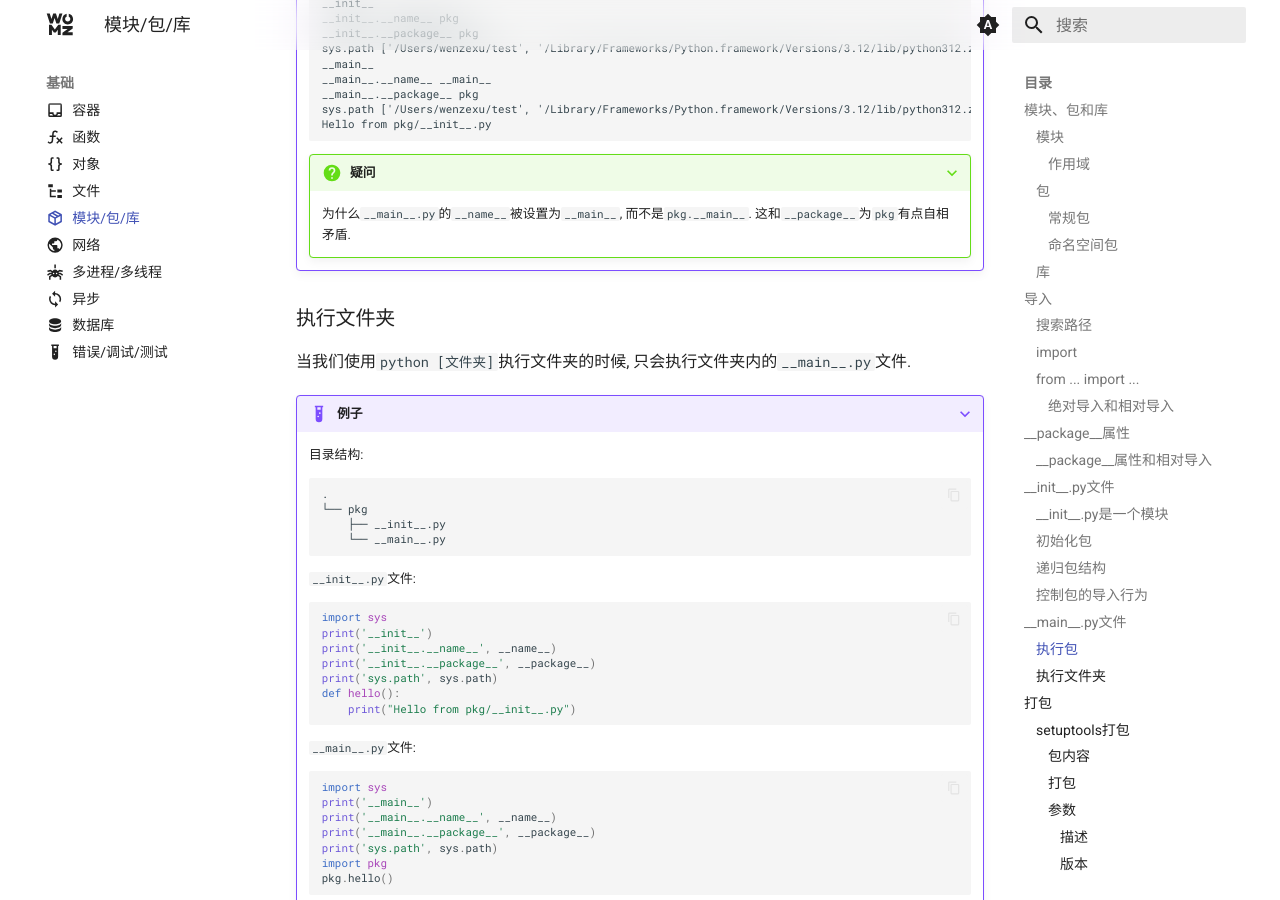
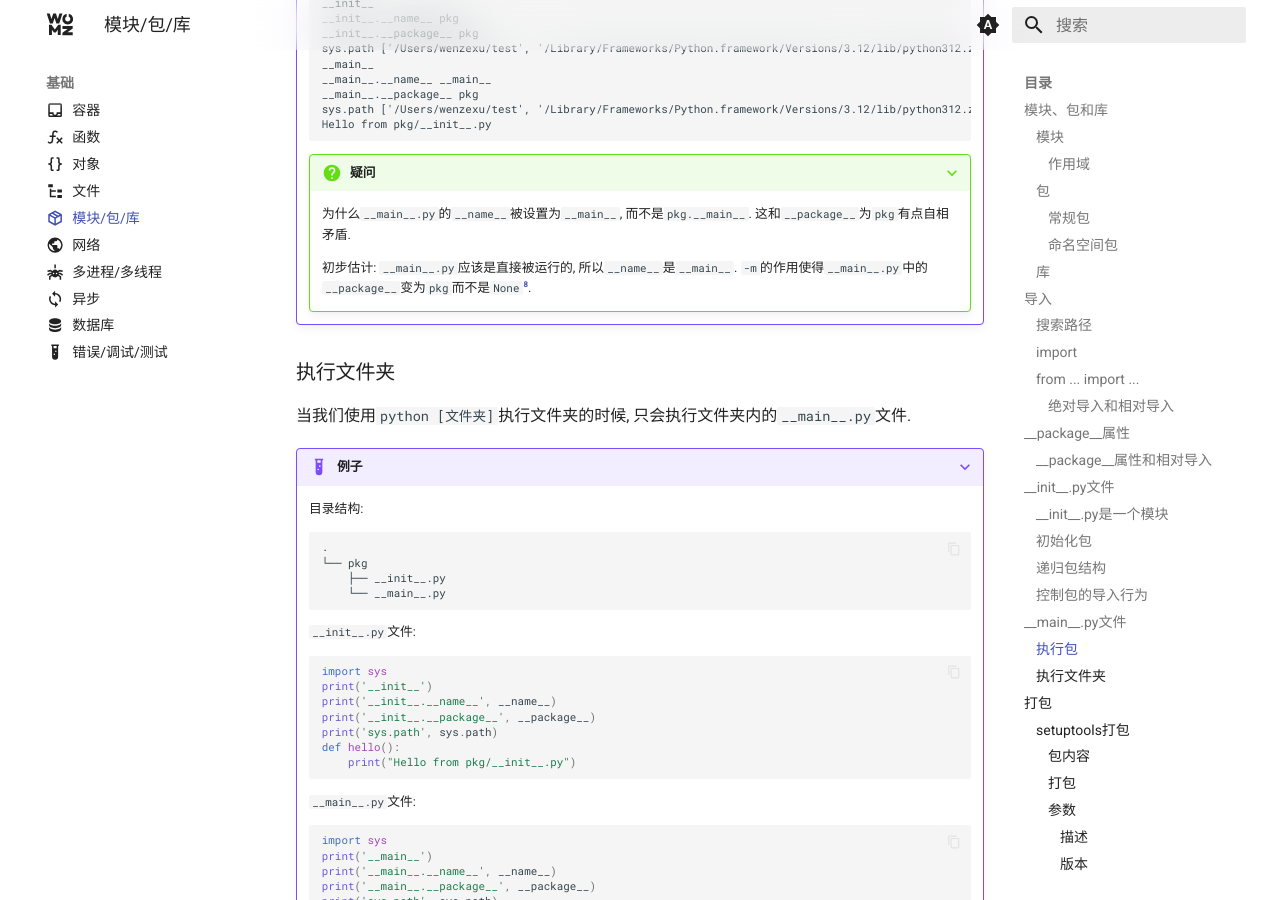
Before and after one commit to sigmax01/py, an MkDocs documentation site: the page built from docs/基础/模块.md, in a window 1280 px wide and 900 px high, scrolled down 13073 px. Built offline with MkDocs 1.6.1 and Material for MkDocs 9.7.7, drawn with Linux system fonts in a browser that asks for light colours; comment, search, counter and statistics services are not loaded; some of the changed text lies outside the part shown.

Commit message:
`docs: Update module documentation for clarifying package structure and relative imports`

```diff
--- a/docs/基础/模块.md
+++ b/docs/基础/模块.md
@@ -1013,6 +1013,8 @@ comments: true
     ???+ question "疑问"
 
         为什么`__main__.py`的`__name__`被设置为`__main__`, 而不是`pkg.__main__`. 这和`__package__`为`pkg`有点自相矛盾.
+
+        初步估计: `__main__.py`应该是直接被运行的, 所以`__name__`是`__main__`. `-m`的作用使得`__main__.py`中的`__package__`变为`pkg`而不是`None`[^8].
 
 ### 执行文件夹
 
@@ -1564,3 +1566,4 @@ comments: true
 [^5]: ennethreitz/setup.py: 📦 A Human’s Ultimate Guide to setup.py. (n.d.). Retrieved June 16, 2024, from https://github.com/kennethreitz/setup.py
 [^6]: Python中__init__.py文件的作用—小蓝博客. (n.d.). Retrieved June 18, 2024, from https://www.8kiz.cn/archives/20137.html
 [^7]: Python入门之——Package内的__main__.py和__init__.py_51CTO博客___main__.py文件. (n.d.). Retrieved June 18, 2024, from https://blog.51cto.com/feishujun/5513660
+[^8]: Henry. (2021, May 23). 一文理解Python导入机制. Henry’s Blog. https://hzhu212.github.io/posts/b9859a94/index.html
```
